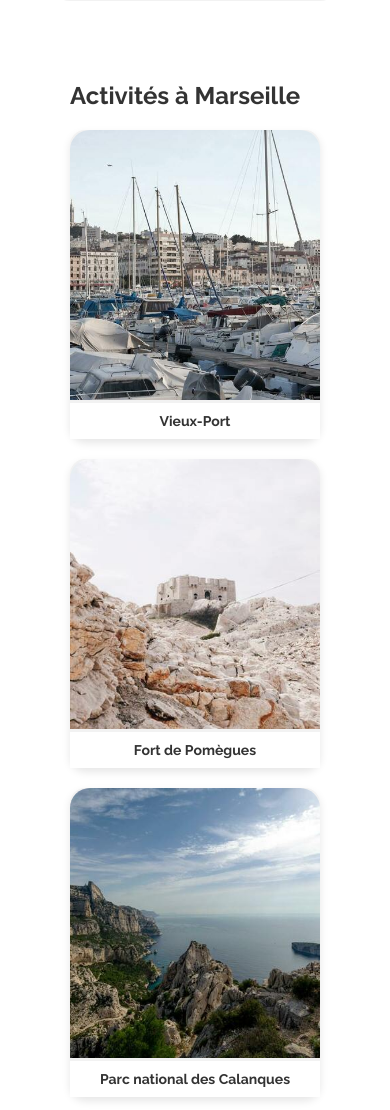
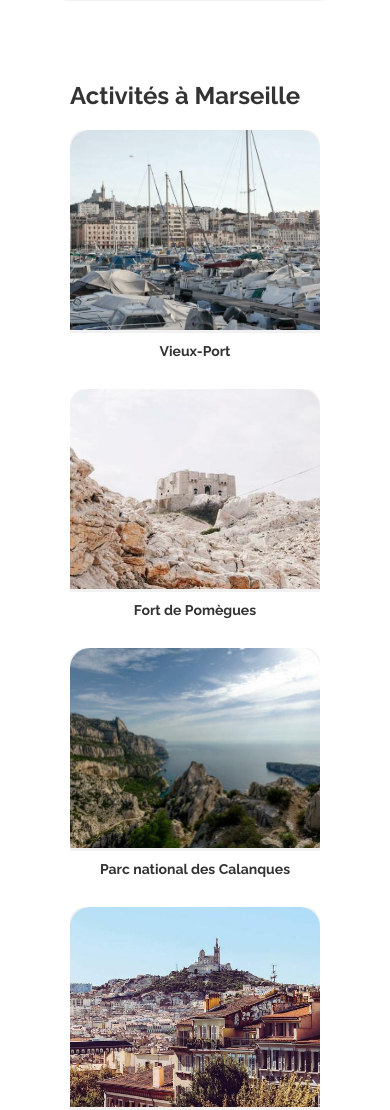
Before and after one commit to PyrylRemi/OC-Cr-ez-la-page-d-accueil-d-une-agence-de-voyage-avec-HTML-CSS, a plain HTML site: page index.html in a window 390 px wide. Shown: the part 3060-4170 px from the top of the page. Drawn offline with Linux system fonts and the light colour scheme.

Commit message:
media tablette

```diff
--- a/css/style.css
+++ b/css/style.css
@@ -412,14 +412,13 @@ footer {
     flex: 0 0 calc(25% - 20px);
     background-color: var(--main-bg-color);
     border-radius: 15px;
-    box-shadow: 0 4px 8px rgba(0, 0, 0, 0.1);
 }
 
 
 /* Images */
 .activite-card img {
     width: 297.5px;
-    height: 124px;
+    height: 439px;
     gap: 0px;
     border-radius: 20px 20px 0px 0px;
     object-fit: cover;
@@ -505,7 +504,7 @@ body {
 
     .activite-card img {
         width: 193.5px;
-        height: 270px;
+        height: 200px;
     }
 }
 
```
